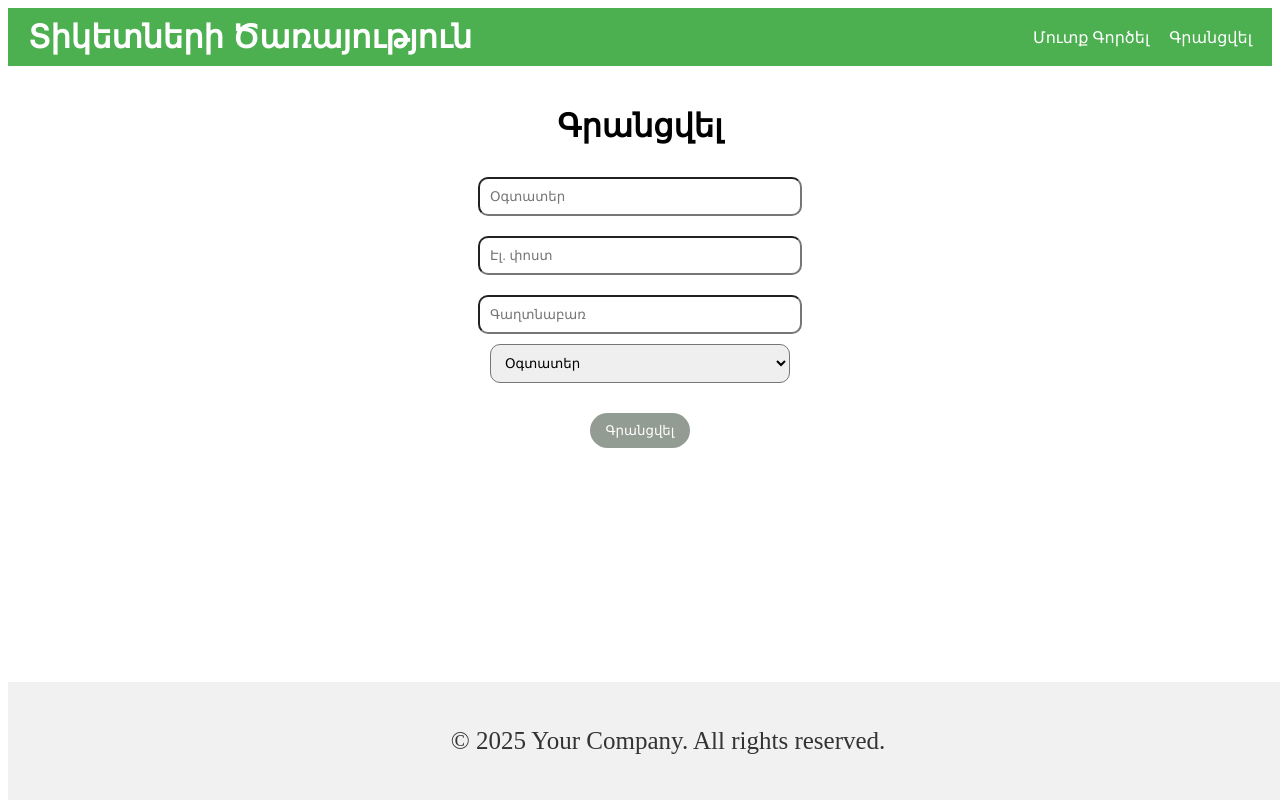
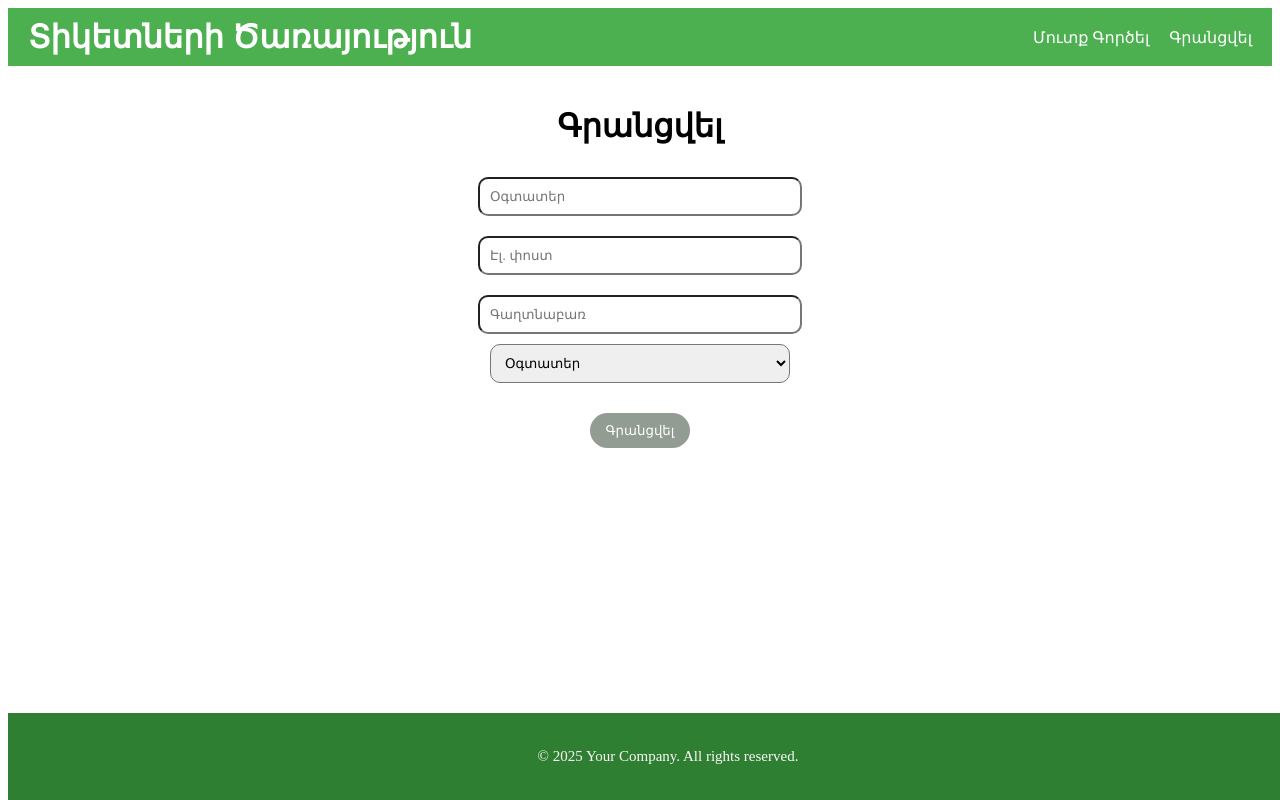
Before and after one commit to armenpapikya/ticket-system, a React (Vite) app: page /register in a window 1280 px wide. Built offline with nearby package versions, Linux system fonts and the light colour scheme.

Commit message:
add stayle

```diff
--- a/src/cssComponents/Footer.css
+++ b/src/cssComponents/Footer.css
@@ -1,12 +1,12 @@
 .footer {
     text-align: center;
     padding: 20px;
-    background-color: #f1f1f1;
+    background-color: #2f7f32;
     position: fixed;
     bottom: 0;
     width: 100%;
-    font-size: 25px;
-    color: #333;
+    font-size: 15px;
+    color: #fbf8f8;
   }
 
   @media (max-width: 768px) {
```
